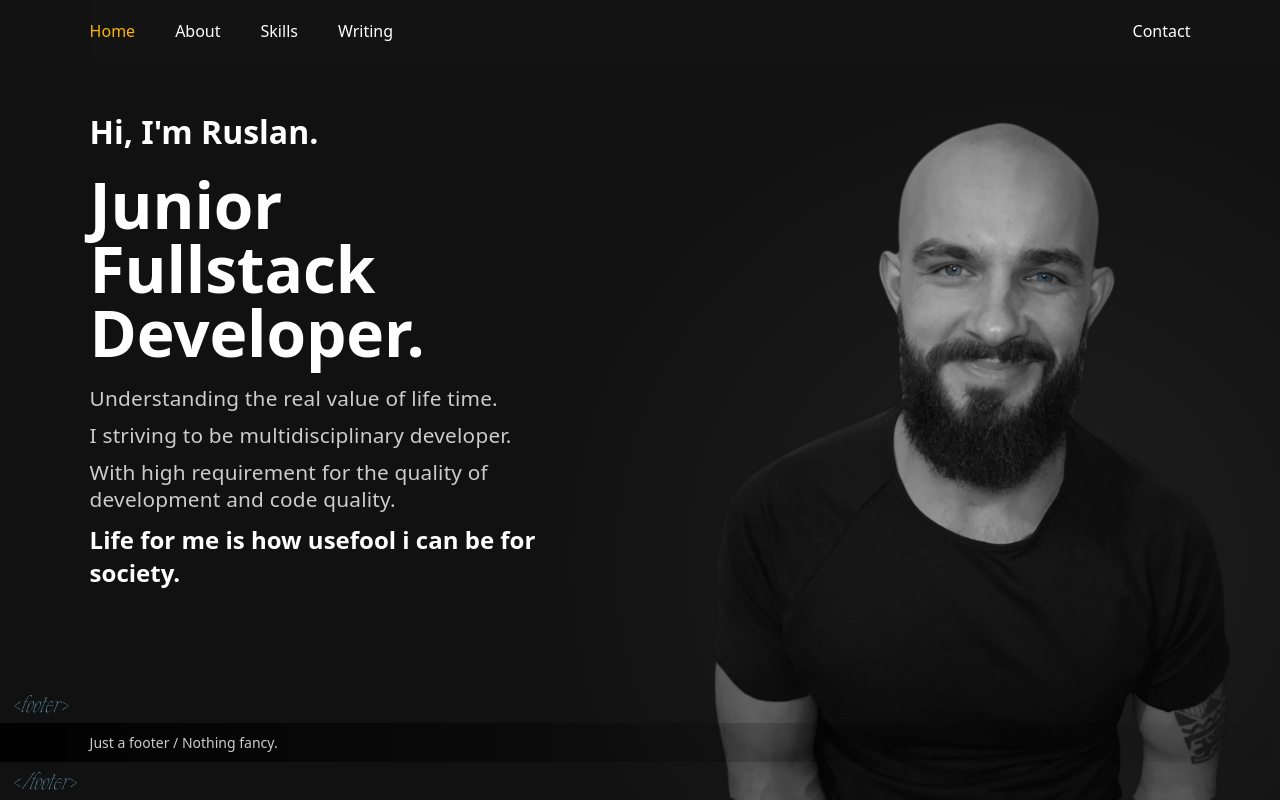
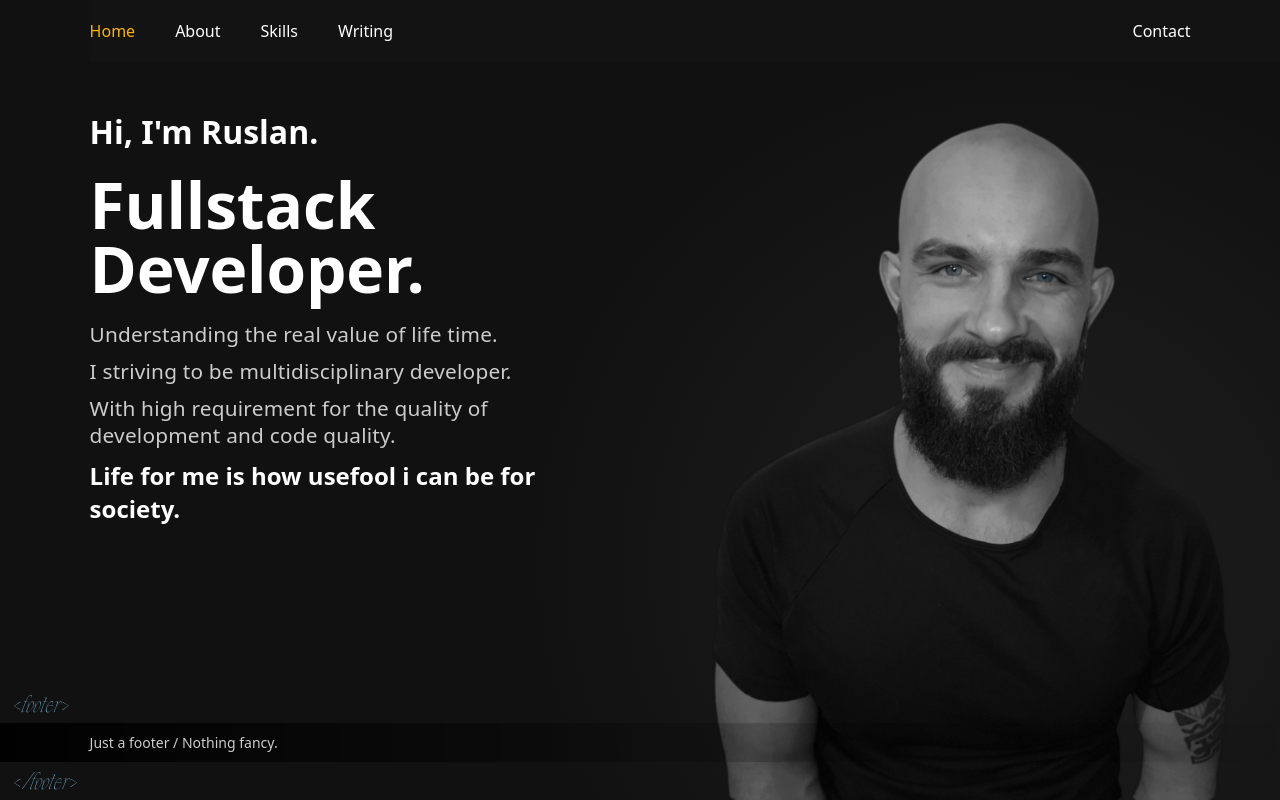
Before and after one commit to medoevruslan/simple-portfolio, a Next.js app: page / in a window 1280 px wide. Built offline with nearby package versions, Linux system fonts and the light colour scheme.

Commit message:
dev: browser list options

```diff
--- a/src/pages/index.tsx
+++ b/src/pages/index.tsx
@@ -14,7 +14,7 @@ const Home: FC = () => {
           <h2>Hi, I&apos;m Ruslan.</h2>
         </FadeAnimation>
         <FadeAnimation className="title title-main">
-          <h1>Junior Fullstack Developer.</h1>
+          <h1>Fullstack Developer.</h1>
         </FadeAnimation>
         <FadeAnimation className="title" delay={130}>
           <h3 className="title title-subtitle">Understanding the real value of life time.</h3>
```
Also changed, not shown: package.json (+12 -0 lines).
